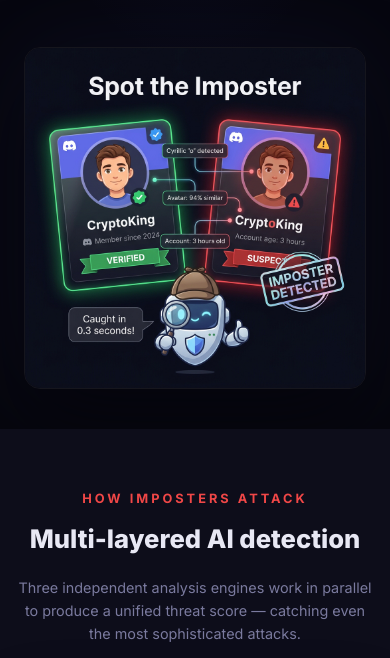
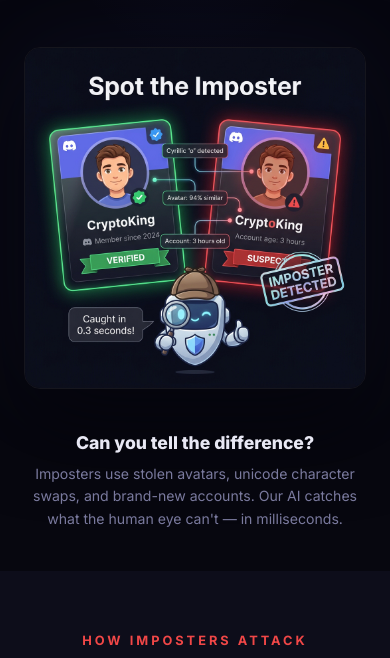
Before and after one commit to cmartin81/imposter-detector-info, a plain HTML site: page index.html in a window 390 px wide. Shown: the part 390-1048 px from the top of the page. Drawn offline with Linux system fonts and the light colour scheme.

Commit message:
Show mascot text on mobile, hide only the image

```diff
--- a/index.html
+++ b/index.html
@@ -157,8 +157,11 @@
       .visual-section{padding:0 0 40px}
       .visual-wrapper{border-radius:16px;margin:0 8px}
 
-      /* Hide mascot on mobile */
-      .mascot-row{display:none}
+      /* Mascot — hide image only on mobile, keep text */
+      .mascot-row{flex-direction:column;text-align:center;gap:16px;padding:40px 0 0}
+      .mascot-img{display:none}
+      .mascot-text h3{font-size:1.1rem}
+      .mascot-text p{font-size:.88rem}
 
       /* Attacks */
       .attacks{padding:60px 0}
```
